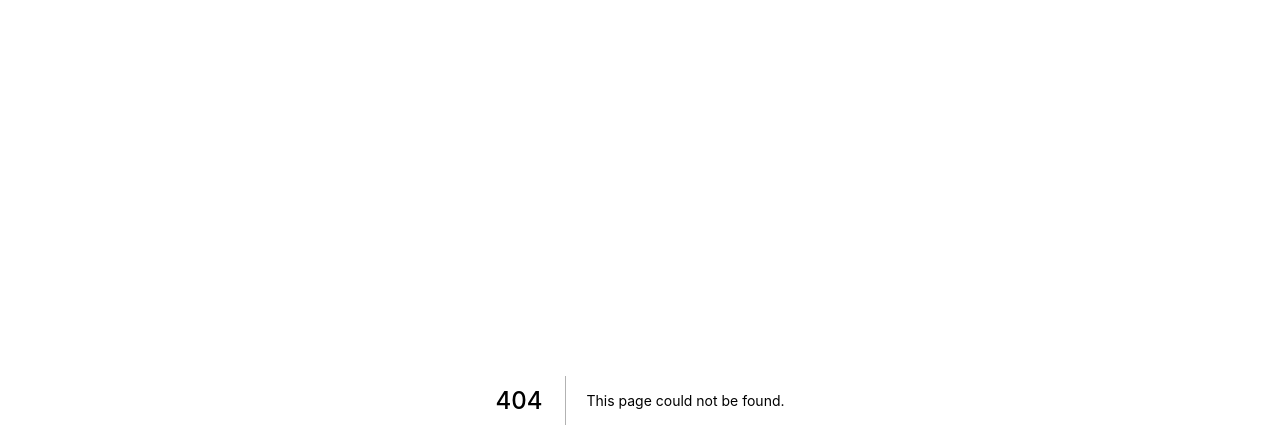
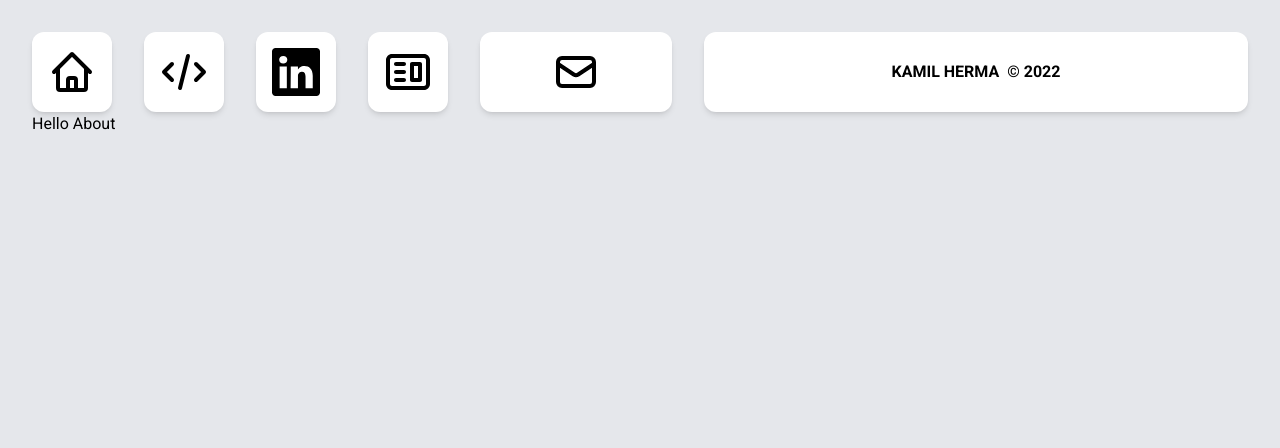
Before and after one commit to kherma/next-framer-motion-fun, a Next.js app: page /about in a window 1280 px wide. Before the commit this address had no page. Shown: the top 448 px of the page. Built offline with nearby package versions, Linux system fonts and the light colour scheme.

Commit message:
Update Header buttons animation with framer-motion

```diff
--- a/components/common/EmailClipboard.js
+++ b/components/common/EmailClipboard.js
@@ -1,18 +1,77 @@
-import React from "react";
+import React, { useState, useEffect, useRef } from "react";
 import { links } from "../../utils/config";
+import { motion } from "framer-motion";
+import {
+  btnScaleWithColor,
+  headerEnvelopeAnimation,
+  headerCheckAnimation,
+  headerCopytextAnimation,
+} from "../../utils/animations";
+import { AiOutlineCheckCircle } from "react-icons/ai";
 
 const EmailClipboard = () => {
+  const [isActive, setIsActive] = useState(false);
   const { link, Icon } = links.email;
+  const { whileHover, whileTap, transition } = btnScaleWithColor(
+    "#885FDD",
+    false
+  );
+  const { animate: animateEnvelope, transition: transitionEnvelope } =
+    headerEnvelopeAnimation(isActive);
+
+  const activateAnimatio = useRef(true);
+  useEffect(() => {
+    if (activateAnimatio.current) {
+      activateAnimatio.current = false;
+      return;
+    }
+    const timer = setTimeout(() => setIsActive(false), 5000);
+    return () => {
+      clearTimeout(timer);
+    };
+  });
+
+  const handleClick = () => {
+    if (!isActive) {
+      setIsActive(true);
+      navigator.clipboard.writeText(link);
+    } else {
+      return;
+    }
+  };
 
   return (
-    <button
-      className="flex justify-center items-center w-40 hover:text-white hover:bg-bgViolet-100 transition-colors duration-300 xl:w-48 paper"
-      onClick={() => {
-        navigator.clipboard.writeText(link);
-      }}
+    <motion.button
+      whileHover={whileHover}
+      whileTap={whileTap}
+      transition={transition}
+      className="flex relative justify-center items-center w-40 xl:w-48 paper"
+      onClick={handleClick}
     >
-      <Icon className="p-4 w-16 h-16 sm:w-20 sm:h-20 md:w-16 md:h-16 xl:w-20 xl:h-20" />
-    </button>
+      <motion.div animate={animateEnvelope} transition={transitionEnvelope}>
+        <Icon className="p-4 w-16 h-16 sm:w-20 sm:h-20 md:w-16 md:h-16 xl:w-20 xl:h-20" />
+      </motion.div>
+      {isActive && (
+        <motion.div
+          initial={headerCheckAnimation.initial}
+          animate={headerCheckAnimation.animate}
+          transition={headerCheckAnimation.transition}
+        >
+          <AiOutlineCheckCircle className="p-4 w-16 h-16 sm:w-20 sm:h-20 md:w-16 md:h-16 xl:w-20 xl:h-20" />
+        </motion.div>
+      )}
+
+      {isActive && (
+        <motion.p
+          className="absolute right-8 font-black uppercase"
+          initial={headerCopytextAnimation.initial}
+          animate={headerCopytextAnimation.animate}
+          transition={headerCopytextAnimation.transition}
+        >
+          copied!
+        </motion.p>
+      )}
+    </motion.button>
   );
 };
 
--- a/components/common/ExternalLink.js
+++ b/components/common/ExternalLink.js
@@ -1,15 +1,24 @@
 import React from "react";
+import { motion } from "framer-motion";
+import { btnScaleWithColor } from "../../utils/animations";
 
 const CodeLink = ({ link, Icon }) => {
+  const { whileHover, whileTap, transition } = btnScaleWithColor(
+    "#577FFB",
+    false
+  );
   return (
-    <a
+    <motion.a
+      whileHover={whileHover}
+      whileTap={whileTap}
+      transition={transition}
       href={link}
       target="_blank"
       rel="noreferrer"
-      className="flex justify-center items-center w-full hover:text-white hover:bg-bgBlue-100 transition-colors duration-300 md:w-auto paper"
+      className="flex justify-center items-center w-full md:w-auto paper"
     >
       <Icon className="p-4 w-16 h-16 sm:w-20 sm:h-20 md:w-16 md:h-16 xl:w-20 xl:h-20" />
-    </a>
+    </motion.a>
   );
 };
 
--- a/components/common/HomeLink.js
+++ b/components/common/HomeLink.js
@@ -2,23 +2,36 @@ import React from "react";
 import Link from "next/link";
 import { links } from "../../utils/config";
 import { useRouter } from "next/router";
+import { motion } from "framer-motion";
+import { btnScaleWithColor } from "../../utils/animations";
 
 const HomeLink = () => {
   const { link, Icon } = links.home;
   const router = useRouter();
+  const isActive = router.pathname === link;
+  const { whileHover, whileTap, transition } = btnScaleWithColor(
+    "#DB4676",
+    isActive
+  );
   return (
-    <nav
-      className={`hover:text-white hover:bg-bgRed-100 transition-colors duration-300 paper ${
-        router.pathname === link &&
-        "bg-bgRed-100 text-white w-full md:w-auto flex justify-center items-center"
+    <motion.nav
+      whileHover={whileHover}
+      whileTap={whileTap}
+      transition={transition}
+      className={`paper w-full md:w-auto flex justify-center items-center ${
+        isActive && "bg-bgRed-100 text-white"
       }`}
     >
       <Link href={link}>
-        <a>
+        <a
+          className={`flex justify-center items-center w-full ${
+            isActive && "cursor-default"
+          }`}
+        >
           <Icon className="p-4 w-16 h-16 sm:w-20 sm:h-20 md:w-16 md:h-16 xl:w-20 xl:h-20" />
         </a>
       </Link>
-    </nav>
+    </motion.nav>
   );
 };
 
--- a/components/common/InfoButton.js
+++ b/components/common/InfoButton.js
@@ -1,11 +1,22 @@
 import React from "react";
 import { AiOutlineInfoCircle } from "react-icons/ai";
+import { motion } from "framer-motion";
+import { btnScaleWithColor } from "../../utils/animations";
 
 const InfoButton = () => {
+  const { whileHover, whileTap, transition } = btnScaleWithColor(
+    "#5CDB69",
+    false
+  );
   return (
-    <button className="flex justify-center items-center w-full hover:text-white hover:bg-bgGreen-100 transition-colors duration-300 md:hidden paper">
+    <motion.button
+      whileHover={whileHover}
+      whileTap={whileTap}
+      transition={transition}
+      className="flex justify-center items-center w-full md:hidden paper"
+    >
       <AiOutlineInfoCircle className="p-4 w-16 h-16 sm:w-20 sm:h-20 md:w-16 md:h-16 xl:w-20 xl:h-20" />
-    </button>
+    </motion.button>
   );
 };
 
--- a/package.json
+++ b/package.json
@@ -15,6 +15,7 @@
     "prepare": "husky install"
   },
   "dependencies": {
+    "framer-motion": "^5.5.6",
     "next": "12.0.7",
     "react": "17.0.2",
     "react-dom": "17.0.2",
--- /dev/null
+++ b/pages/about.js
@@ -0,0 +1,12 @@
+import React from "react";
+import Layout from "../components/layout/Layout";
+
+const About = () => {
+  return (
+    <Layout pageTitle="home">
+      <h1>Hello About</h1>
+    </Layout>
+  );
+};
+
+export default About;
--- /dev/null
+++ b/utils/animations.js
@@ -0,0 +1,62 @@
+export const btnScaleWithColor = (color, isActive) => {
+  return {
+    whileHover: {
+      backgroundColor: color,
+      color: "#fff",
+      scale: isActive ? 1 : 1.05,
+    },
+    whileTap: {
+      backgroundColor: color,
+      color: "#fff",
+      scale: isActive ? 1 : 0.95,
+    },
+    transition: {
+      scale: {
+        type: "spring",
+        sctiffness: 300,
+      },
+      duration: 0.3,
+    },
+  };
+};
+
+export const headerEnvelopeAnimation = (isActive) => {
+  return {
+    animate: isActive
+      ? {
+          rotate: 360,
+          opacity: [1, 0],
+        }
+      : {
+          opacity: 1,
+        },
+    transition: {
+      duration: 1,
+      opacity: {
+        duration: 0.75,
+      },
+    },
+  };
+};
+
+export const headerCheckAnimation = {
+  initial: { opacity: 0, display: "none" },
+  animate: {
+    rotate: [-360, 0, 0],
+    opacity: [0, 1, 1],
+    display: "block",
+    x: [-40, -40, -80],
+  },
+  transition: { duration: 1.5, delay: 1 },
+};
+export const headerCopytextAnimation = {
+  initial: { opacity: 0, display: "none" },
+  animate: {
+    opacity: 1,
+    display: "block",
+  },
+  transition: {
+    duration: 0.5,
+    delay: 2.5,
+  },
+};
```
Also changed, not shown: 1 other file (tests, documents, lock files or other folders).
